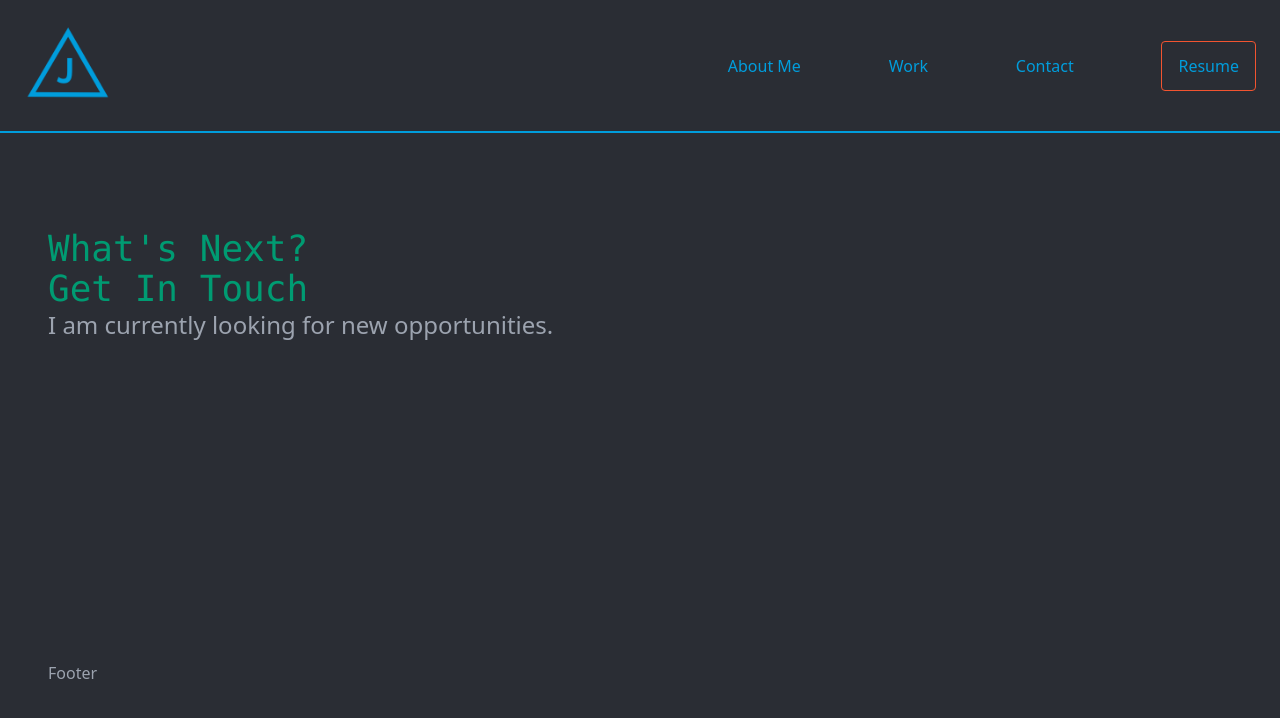
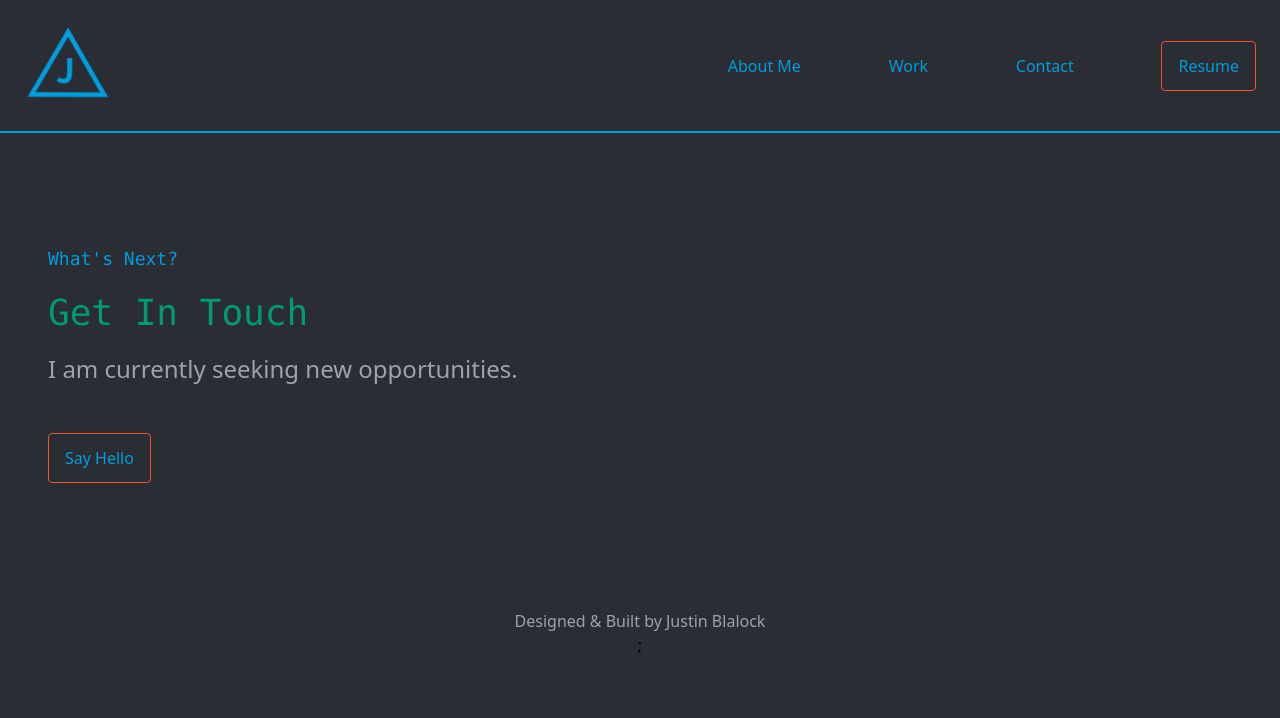
Before and after one commit to jmblalock/next-js-blog, a Next.js app: page /contact in a window 1280 px wide. Shown: the top 718 px of the page. Built offline with nearby package versions, Linux system fonts and the light colour scheme.

Commit message:
various design adds

```diff
--- a/components/Footer.js
+++ b/components/Footer.js
@@ -1,9 +1,12 @@
 export default function Footer() {
   return (
-    <div className="container mx-auto py-12 px-6 xsm:px-8 md:px-12 md:py-24">
-      <div className="pt-12 md:pt-32 pb-4">
-        <p className="flex flex-col text-gray-400">Footer</p>
+    <footer className="flex border-box items-center flex-col h-auto justify-center min-h-full p-5">
+      <div className="border-box block mb-2.5 mx-auto mt-0 max-w-xs w-full">
+        <ul className="flex">
+          <li></li>
+        </ul>
       </div>
-    </div>
+      <span className="text-gray-400">Designed & Built by Justin Blalock</span>;
+    </footer>
   );
 }
--- a/pages/contact.js
+++ b/pages/contact.js
@@ -1,13 +1,27 @@
 import Container from "../components/Container";
+import Link from "next/dist/client/link";
 
 export default function Contact() {
   return (
     <Container>
-      <h2 className="text-green-cyan text-4xl font-mono">What's Next?</h2>
-      <h2 className="text-green-cyan text-4xl font-mono">Get In Touch</h2>
-      <p className="text-2xl text-gray-400">
-        I am currently looking for new opportunities.
-      </p>
+      <section className="">
+        <h2 className="py-4 text-carolina-blue text-lg font-mono pb-5">
+          What's Next?
+        </h2>
+        <h2 className="text-green-cyan text-4xl font-mono pb-5">
+          Get In Touch
+        </h2>
+        <p className="text-2xl text-gray-400">
+          I am currently seeking new opportunities.
+        </p>
+        <button className="flex pt-12">
+          <Link href="mailto:justin.m.blalock@gmail.com">
+            <a className="px-4 py-4 leading-none border rounded text-carolina-blue border-orange-pantone hover:text-orange-pantone">
+              Say Hello
+            </a>
+          </Link>
+        </button>
+      </section>
     </Container>
   );
 }
--- a/pages/index.js
+++ b/pages/index.js
@@ -6,7 +6,7 @@ import Link from "next/link";
 export default function Home() {
   return (
     <Container>
-      <div className="inline-block text-left md:flex-1 md:block">
+      <section className="inline-block text-left md:flex-1 md:block">
         <span className="py-4 text-carolina-blue text-lg font-mono">
           <h2>Hi, my name is</h2>
         </span>
@@ -24,7 +24,7 @@ export default function Home() {
         <span className="text-green-cyan text-4xl font-mono">
           <h2>Full Stack Developer & Designer</h2>
         </span>
-      </div>
+      </section>
       <p className="pt-12 leading-7 tracking-wider text-2xl text-gray-400">
         I'm an Austin-based software engineer who specializes in designing and
         bulding exceptional digital experiences. Currently, I am pursuing{" "}
@@ -32,13 +32,13 @@ export default function Home() {
         <CodeTag>GraphQL</CodeTag>, and <CodeTag>TypeScript</CodeTag> based
         projects.
       </p>
-      <div className="flex pt-12">
+      <button className="flex pt-12">
         <Link href="mailto:justin.m.blalock@gmail.com">
           <a className="px-4 py-4 leading-none border rounded text-carolina-blue border-orange-pantone hover:text-orange-pantone">
             Get In Touch
           </a>
         </Link>
-      </div>
+      </button>
     </Container>
   );
 }
--- a/pages/work.js
+++ b/pages/work.js
@@ -2,7 +2,7 @@ import Container from "../components/Container";
 import CodeTag from "../components/CodeTag";
 import Image from "next/image";
 
-export default function Workxperience() {
+export default function Work() {
   return (
     <Container>
       <h2 className="flex items-center opacity-100 text-green-cyan text-4xl font-mono mt-2.5 mb-12">
@@ -123,9 +123,9 @@ export default function Workxperience() {
               <div className="project-description relative z-20 px-0 py-5 md:p-6 text-lg md:bg-dark-purple">
                 <p className="m-0">
                   Zip Code Collective (ZCC) is an online shopping experience
-                  with a focus on supporting local businesses. ZCC's frontend
-                  and backend are hosted on Heroku and DigitalOcean
-                  respectively.
+                  with a focus on supporting local businesses. The app includes
+                  authentication, permissions, sending email, uploading images,
+                  and charging credit cards.
                 </p>
               </div>
               <ul className="project-tech-list flex flex-wrap justify-start md:justify-start relative z-20 mt-2.5 md:mt-6 mb-2.5 p-0 list-none">
@@ -221,8 +221,9 @@ export default function Workxperience() {
               </h3>
               <div className="project-description relative z-20 px-0 py-5 md:p-6 text-lg md:bg-dark-purple">
                 <p className="m-0">
-                  Personal website and portfolio. Built with Next.JS, designed
-                  with TailwindCSS and hosted with on Ubuntu running Nginx.
+                  You are here! My personal website and portfolio. Built with
+                  Next.JS, designed with TailwindCSS and hosted with Nginx on
+                  Digital Ocean.
                 </p>
               </div>
               <ul className="project-tech-list flex flex-wrap justify-start md:justify-end relative z-20 mt-2.5 md:mt-6 mb-2.5 p-0 list-none">
```
